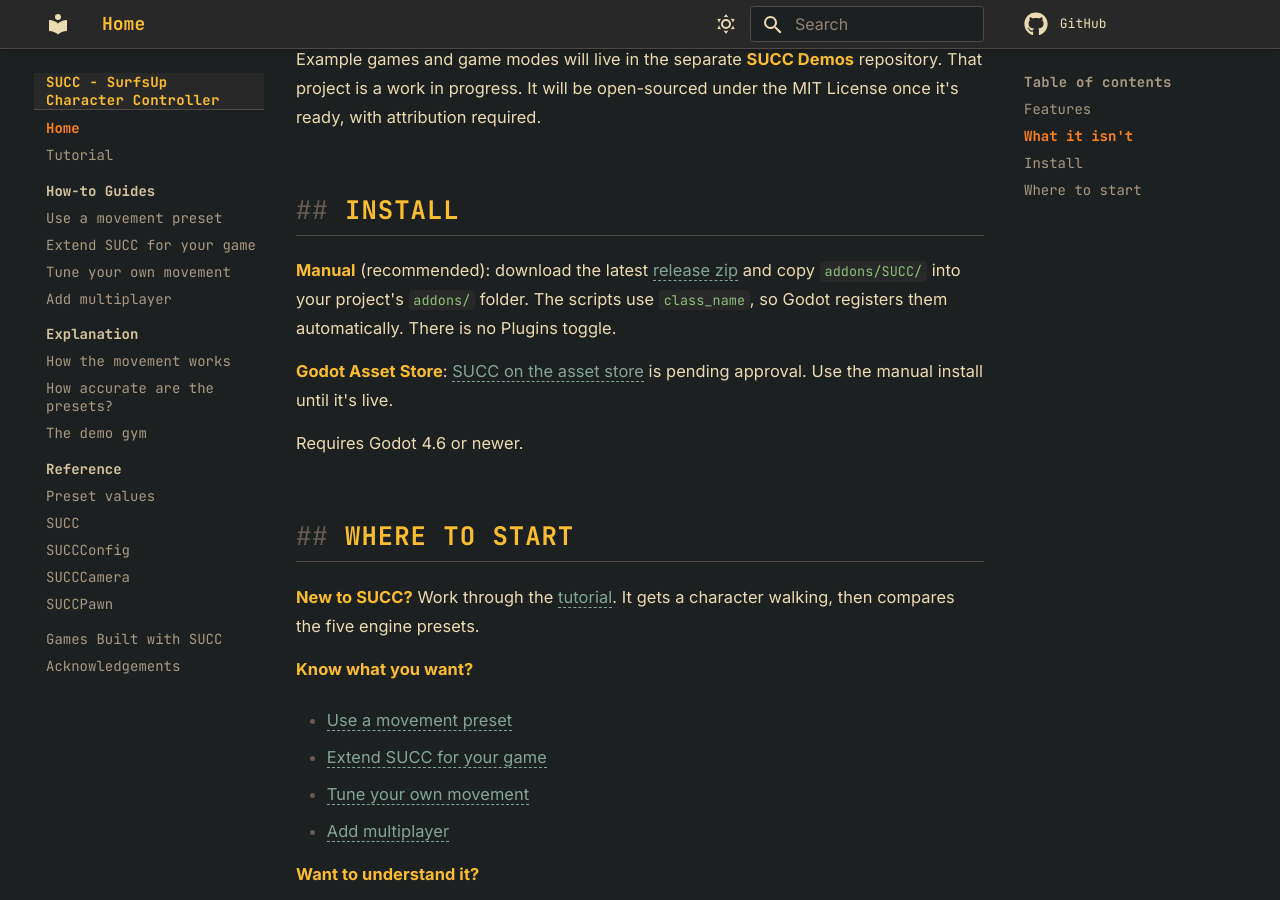
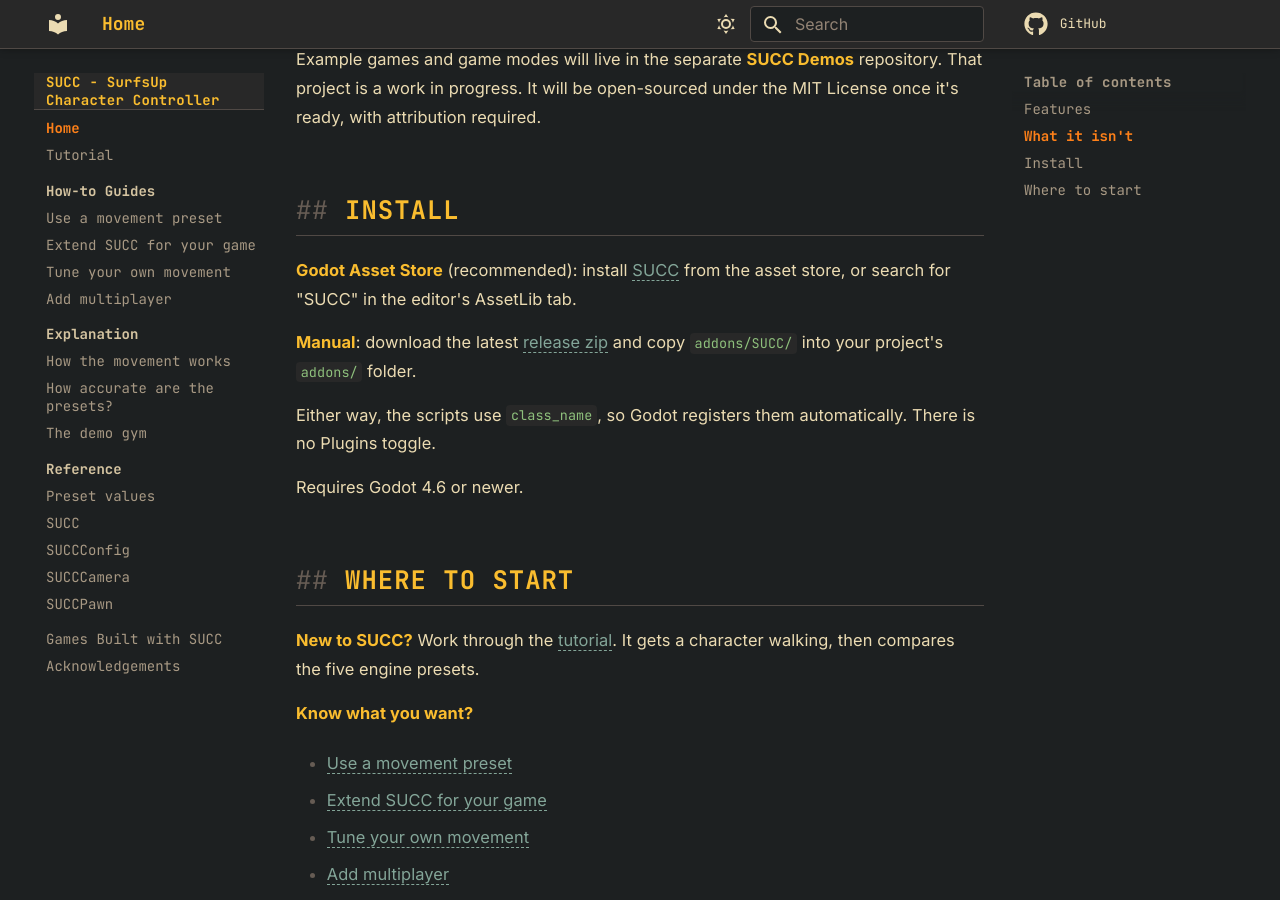
Before and after one commit to bearlikelion/SUCC, an MkDocs documentation site: the page built from docs/index.md, in a window 1280 px wide and 900 px high, scrolled down 1669 px. Built offline with MkDocs 1.6.1 and Material for MkDocs 9.7.7, drawn with Linux system fonts in a browser that asks for light colours; comment, search, counter and statistics services are not loaded.

Commit message:
SUCC Camera and ASSET link

```diff
--- a/docs/index.md
+++ b/docs/index.md
@@ -43,12 +43,15 @@
 
 ## Install
 
-**Manual** (recommended): download the latest [release zip](https://github.com/bearlikelion/SUCC/releases)
-and copy `addons/SUCC/` into your project's `addons/` folder. The scripts use `class_name`,
-so Godot registers them automatically. There is no Plugins toggle.
+**Godot Asset Store** (recommended): install
+[SUCC](https://store.godotengine.org/asset/bearlikelion/succ/) from the asset store, or
+search for "SUCC" in the editor's AssetLib tab.
 
-**Godot Asset Store**: [SUCC on the asset store](https://store.godotengine.org/asset/bearlikelion/succ/)
-is pending approval. Use the manual install until it's live.
+**Manual**: download the latest [release zip](https://github.com/bearlikelion/SUCC/releases)
+and copy `addons/SUCC/` into your project's `addons/` folder.
+
+Either way, the scripts use `class_name`, so Godot registers them automatically. There is
+no Plugins toggle.
 
 Requires Godot 4.6 or newer.
 
```
Also changed, not shown: CHANGELOG.md (+15 -1 lines), README.md (+2 -1 lines), docs/explanation/demo-level.md (+1 -1 lines), docs/explanation/movement.md (+3 -3 lines), docs/how-to/use-a-preset.md (+5 -5 lines), docs/reference/succ.md (+10 -1 lines), docs/reference/succ_config.md (+0 -1 lines), 5 other files.
